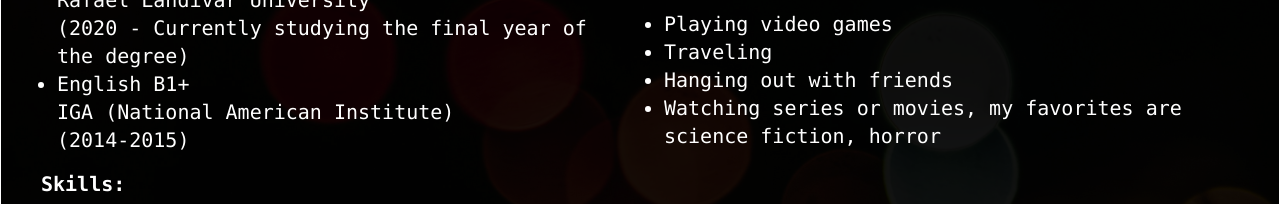
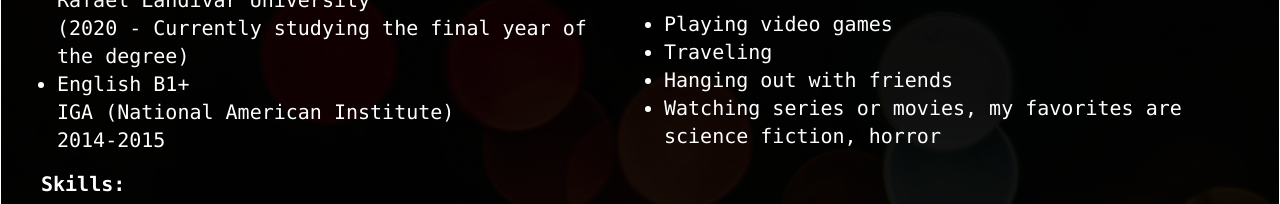
Before and after one commit to cristian-siguenza16/portfolio, a Next.js app: page /my-profile in a window 1280 px wide. Shown: the part 463-667 px from the top of the page. Built offline with nearby package versions, Linux system fonts and the light colour scheme.

Commit message:
my-profile page changes

```diff
--- a/src/app/my-profile/page.tsx
+++ b/src/app/my-profile/page.tsx
@@ -12,12 +12,12 @@ export default function page() {
                             <p><strong>Languages:</strong></p>
                             <ul className="ml-4 list-disc">
                                 <li>Native Spanish</li>
-                                <li>English B1+</li>
+                                <li>{`English B1+`}</li>
                             </ul>
                             <p><strong>Education:</strong></p>
                             <ul className="ml-4 list-disc">
-                                <li>Computer Science and Systems Engineering <br />Rafael Landívar University <br />(2020 - Currently studying the final year of the degree)</li>
-                                <li>English B1+ <br />IGA (National American Institute) <br />(2014-2015)</li>
+                                <li>Computer Science and Systems Engineering <br />Rafael Landívar University <br /> {`(2020 - Currently studying the final year of the degree)`}</li>
+                                <li>{`English B1+`} <br />{`IGA (National American Institute)`}<br />{`2014-2015`}</li>
                             </ul>
                             <p><strong>Skills:</strong></p>
                             <ul className="ml-4 list-disc">
@@ -30,7 +30,7 @@ export default function page() {
                         <div className="flex flex-col gap-4 py-3 z-[30] w-full md:w-1/2">
                             <p><strong>Work Experience:</strong></p>
                             <ul className="ml-4 list-disc">
-                                <li>Bootcamp, Cari Latin America (2023 - 1 month)</li>
+                                <li>{`Bootcamp, Cari Latin America (2023 - 1 month)`}</li>
                                 <li>In this bootcamp, I developed the ability to communicate and work with people I didn't know and to carry out a project with filament, Laravel, PHP. My role was to develop the sales history module and statistics for the same module.</li>
                             </ul>
                             <p><strong>Hobbies:</strong></p>
```
